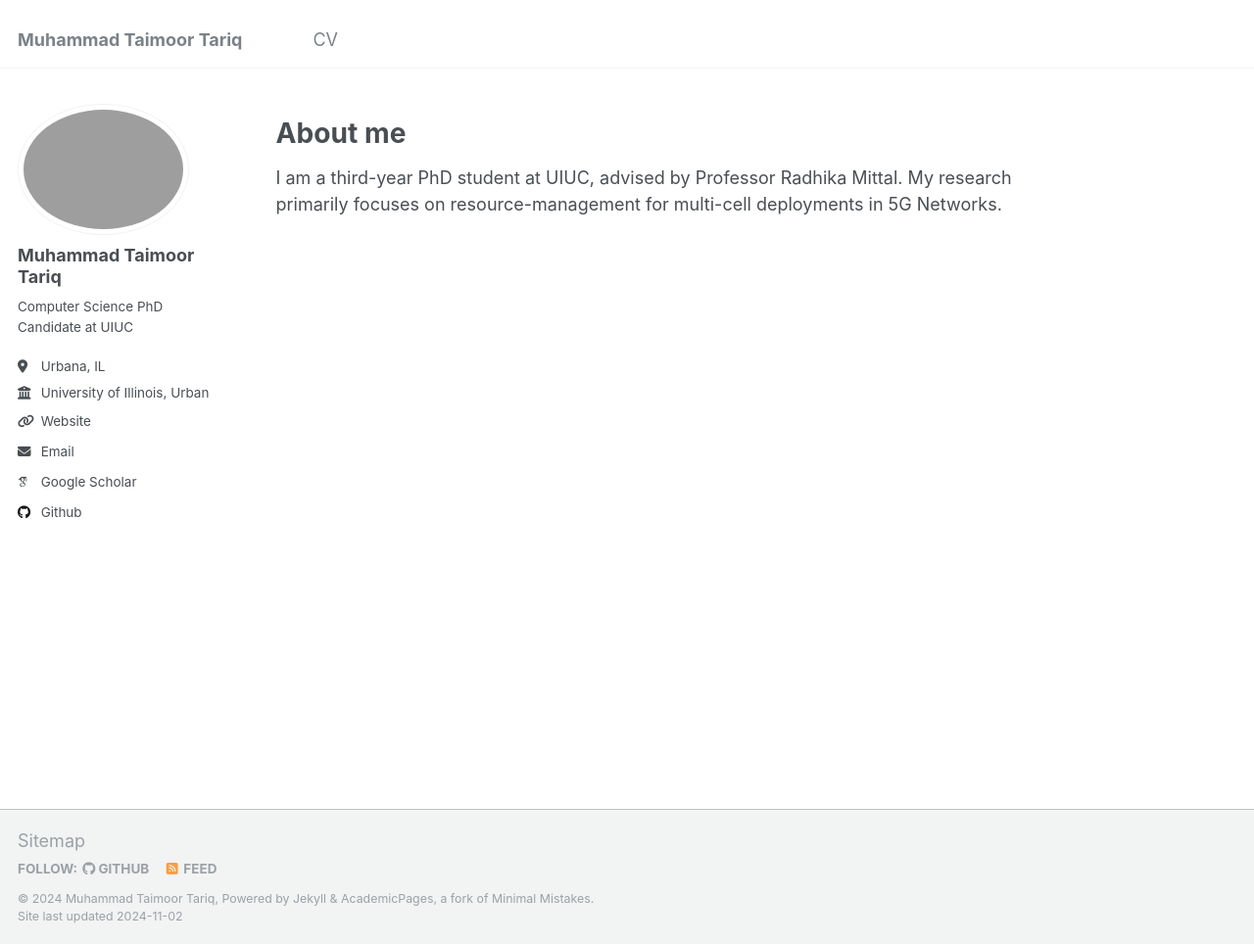
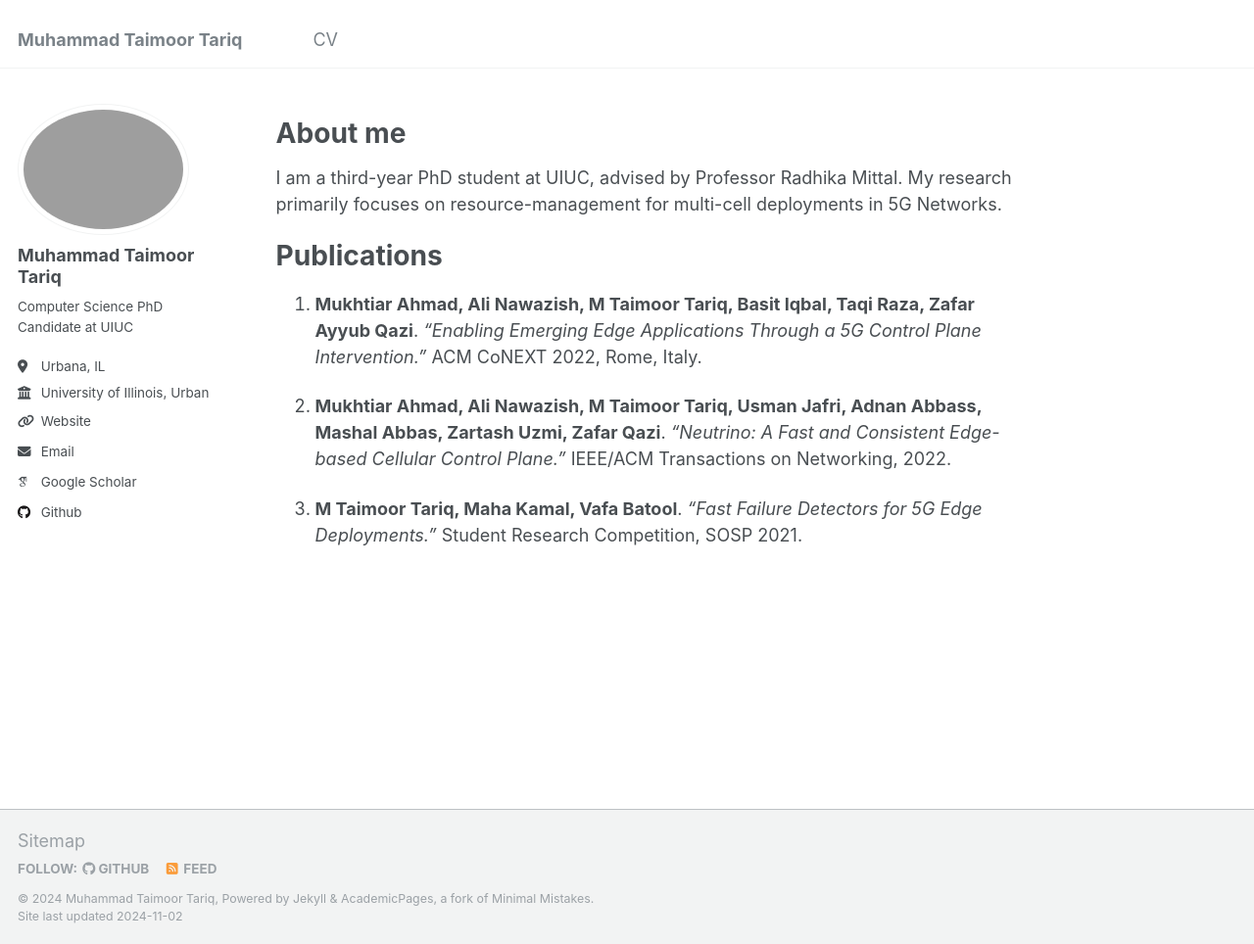
Before and after one commit to taimoortt/taimoortt.github.io, a Jekyll site: the page built from _pages/about.md, in a window 1280 px wide and 964 px high. Shown: the whole window at 98% size. Built offline with Jekyll 4.4.1, drawn with Linux system fonts in a browser that asks for light colours; some web fonts are replaced.

Commit message:
Initial Commit 5

```diff
--- a/_data/navigation.yml
+++ b/_data/navigation.yml
@@ -7,4 +7,4 @@
 main:
 
   - title: "CV"
-    url: https://https://taimoortt.github.io/files/cv.pdf
+    url: https://taimoortt.github.io/files/cv.pdf
--- a/_pages/about.md
+++ b/_pages/about.md
@@ -10,3 +10,13 @@ redirect_from:
 About me
 ======
 I am a third-year PhD student at UIUC, advised by Professor Radhika Mittal. My research primarily focuses on resource-management for multi-cell deployments in 5G Networks.
+
+
+Publications
+======
+
+1. **Mukhtiar Ahmad, Ali Nawazish, M Taimoor Tariq, Basit Iqbal, Taqi Raza, Zafar Ayyub Qazi**. *"Enabling Emerging Edge Applications Through a 5G Control Plane Intervention."* ACM CoNEXT 2022, Rome, Italy.
+
+2. **Mukhtiar Ahmad, Ali Nawazish, M Taimoor Tariq, Usman Jafri, Adnan Abbass, Mashal Abbas, Zartash Uzmi, Zafar Qazi**. *"Neutrino: A Fast and Consistent Edge-based Cellular Control Plane."* IEEE/ACM Transactions on Networking, 2022.
+
+3. **M Taimoor Tariq, Maha Kamal, Vafa Batool**. *"Fast Failure Detectors for 5G Edge Deployments."* Student Research Competition, SOSP 2021.
```
Also changed, not shown: images/foo-bar-identity-th.jpg (deleted), 2 other files.
